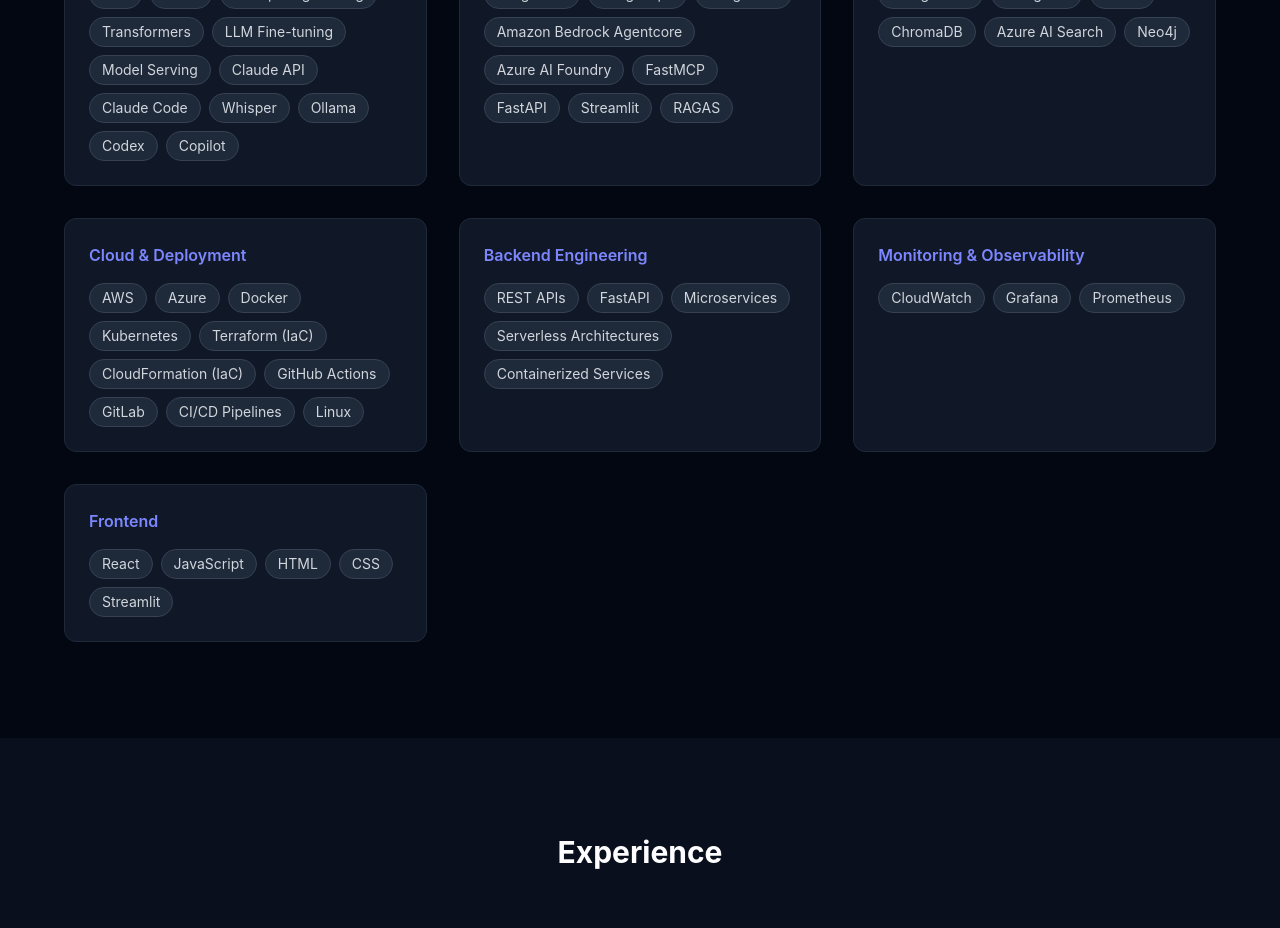
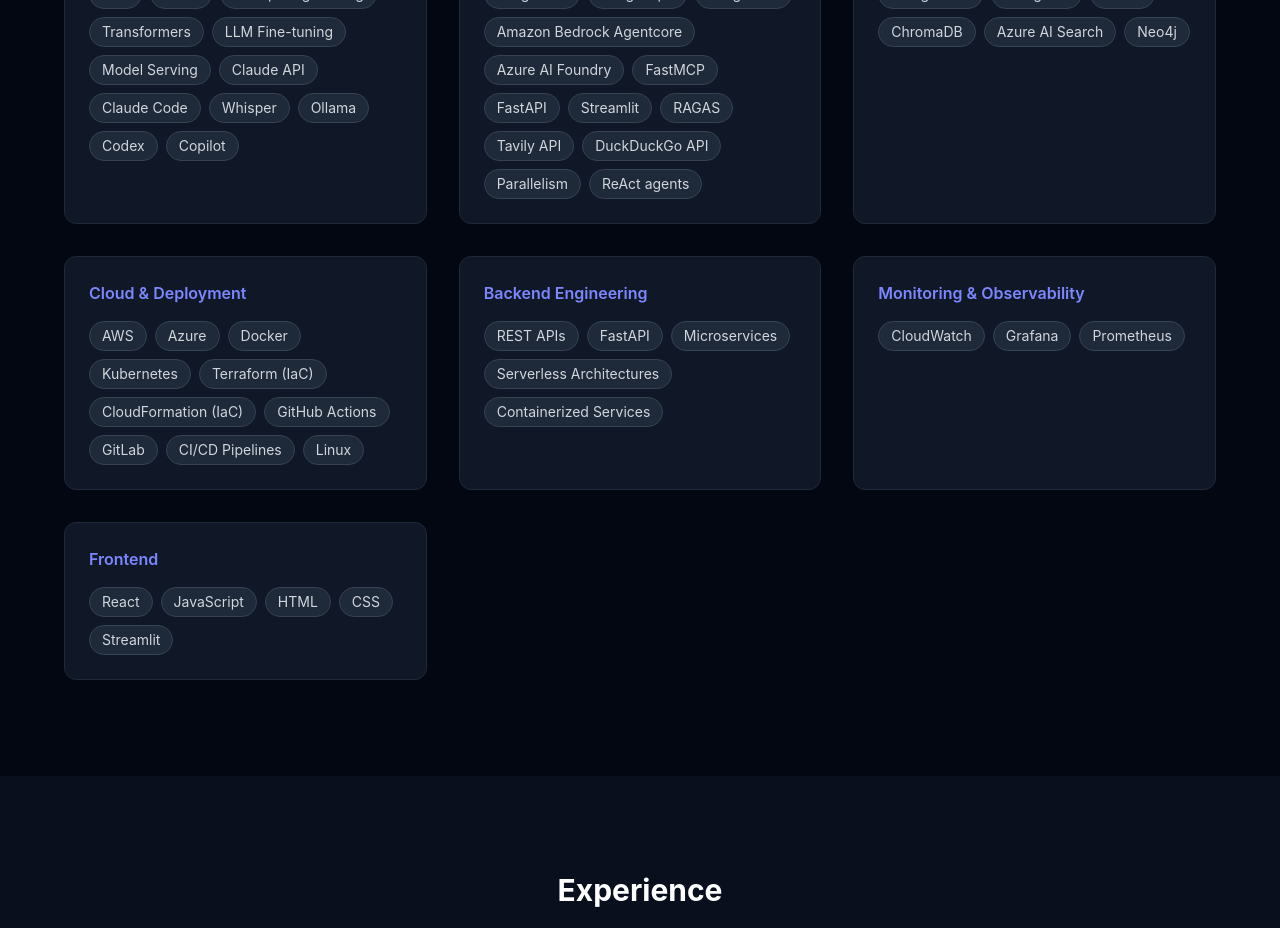
Before and after one commit to NikhilMank/Portfolio_Website, a React (Vite) app in the folder frontend/: page / in a window 1280 px wide. Shown: the part 1500-2428 px from the top of the page. Built offline with nearby package versions, Linux system fonts and the light colour scheme; no server answers.

Commit message:
added TravelAgent Project skills

```diff
--- a/frontend/src/components/Skills.jsx
+++ b/frontend/src/components/Skills.jsx
@@ -17,7 +17,7 @@
   },
   {
     category: 'RAG & Agentic AI',
-    skills: ['LangChain', 'LangGraph', 'LangSmith', 'Amazon Bedrock Agentcore', 'Azure AI Foundry', 'FastMCP', 'FastAPI', 'Streamlit', 'RAGAS'],
+    skills: ['LangChain', 'LangGraph', 'LangSmith', 'Amazon Bedrock Agentcore', 'Azure AI Foundry', 'FastMCP', 'FastAPI', 'Streamlit', 'RAGAS', 'Tavily API', 'DuckDuckGo API', 'Parallelism', 'ReAct agents'],
   },
   {
     category: 'Databases & Retrieval',
```
